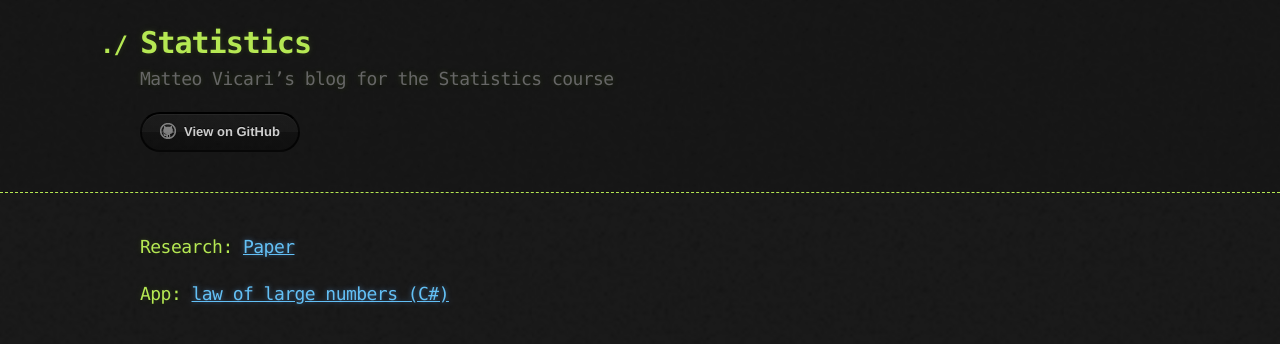
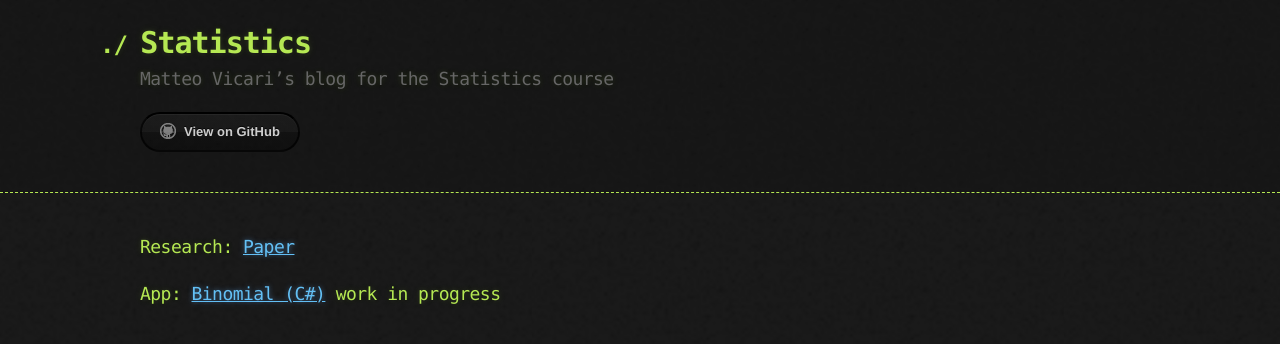
Before and after one commit to Videars/Statistics, a Jekyll site: the page built from Week7/index_page6.md, in a window 1280 px wide. Shown: the top 344 px of the page. Built offline with Jekyll 4.4.1, drawn with Linux system fonts in a browser that asks for light colours; our own code applies the rules of GitHub Pages for plain Markdown files.

Commit message:
Update index_page6.md

```diff
--- a/Week7/index_page6.md
+++ b/Week7/index_page6.md
@@ -10,4 +10,4 @@ permalink: /Week7/
 
 ### Research: [Paper](https://videars.github.io/Week7/research)
 
-### App: [law of large numbers (C\#)]()
+### App: [Binomial (C\#)]() work in progress
```
